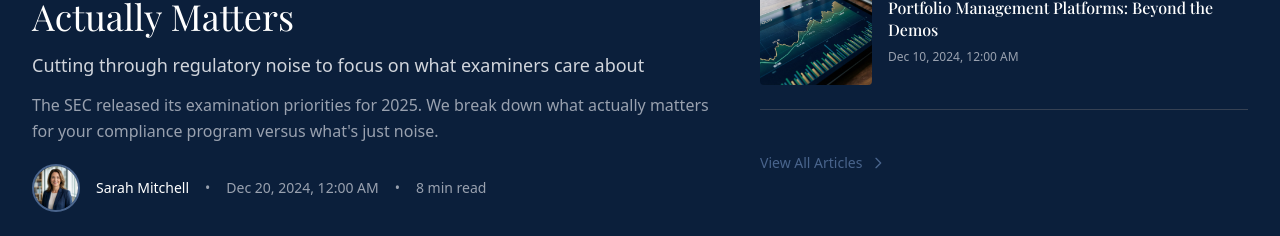
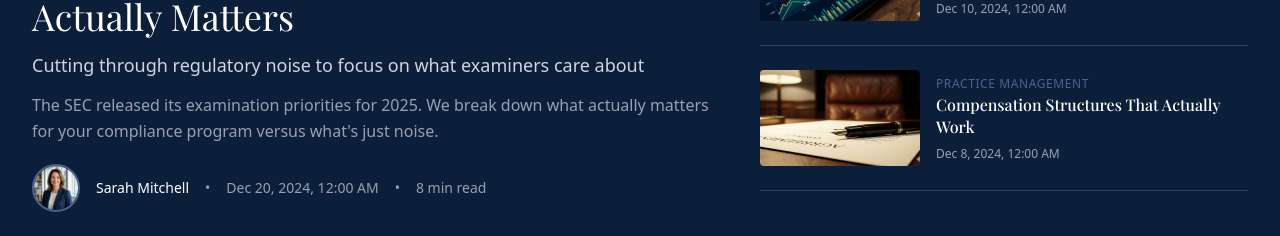
Before and after one commit to Glynac-AI/acumen-blogs, a Next.js app: page / in a window 1280 px wide. Shown: the part 639-875 px from the top of the page. Built offline with nearby package versions, Linux system fonts and the light colour scheme; no server answers; a web font is replaced by a local one.

Commit message:
Updated the layout

```diff
--- a/components/home/HeroSection.tsx
+++ b/components/home/HeroSection.tsx
@@ -18,12 +18,12 @@
     // Side articles - Get more articles if not enough featured ones
     let sideArticles = featuredArticles.slice(1);
 
-    if (sideArticles.length < 4) {
+    if (sideArticles.length < 5) {
         const recentArticles = mockArticles
             .filter(article => !article.isFeatured && article.id !== mainFeatured.id)
             .sort((a, b) => new Date(b.publishDate).getTime() - new Date(a.publishDate).getTime());
 
-        sideArticles = [...sideArticles, ...recentArticles].slice(0, 4);
+        sideArticles = [...sideArticles, ...recentArticles].slice(0, 5);
     }
 
     const formatDate = (date: string) => {
@@ -116,7 +116,7 @@
                                     <Link href={`/blog/${article.slug}`} className="block">
                                         <div className="flex gap-4">
                                             {/* Thumbnail */}
-                                            <div className="relative w-28 h-28 flex-shrink-0 overflow-hidden rounded-sm">
+                                            <div className="relative w-40 h-24 flex-shrink-0 overflow-hidden rounded-sm">
                                                 <Image
                                                     src={article.featuredImage}
                                                     alt={article.title}
@@ -159,7 +159,7 @@
                                     </svg>
                                 </Link>
                             </div>
-                        </div>
+                    </div>
                     </div>
                 </div>
             </Container>
```
